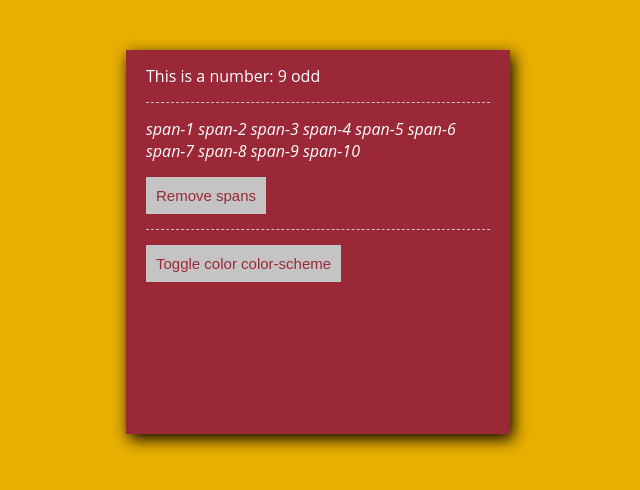
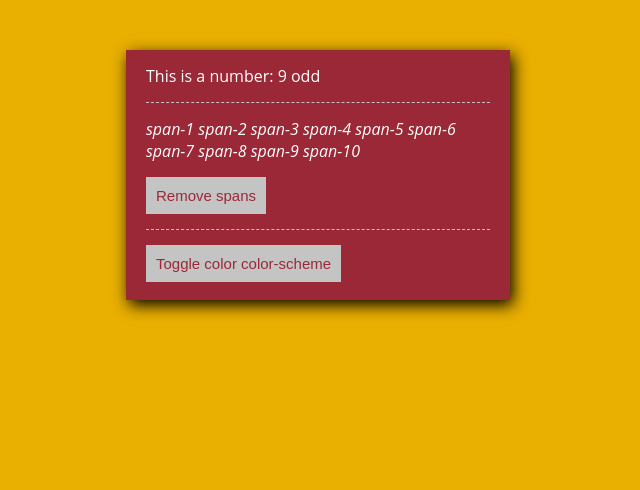
Before and after one commit to Margo20/Work, a plain HTML site: page HW3/index.html in a window 1280 px wide. Shown: the whole page, without its empty margins (322-962 px from the left). Drawn offline with Linux system fonts and the light colour scheme.

Commit message:
change percent by pixels

```diff
--- a/HW3/style.css
+++ b/HW3/style.css
@@ -25,7 +25,7 @@ body{
     box-sizing: border-box;
     color: #fff;
     width: 30%;
-    height: 48%;
+    height: 250px;
     text-align: left;
     margin-left: 35%;
     margin-top: 50px;
```
